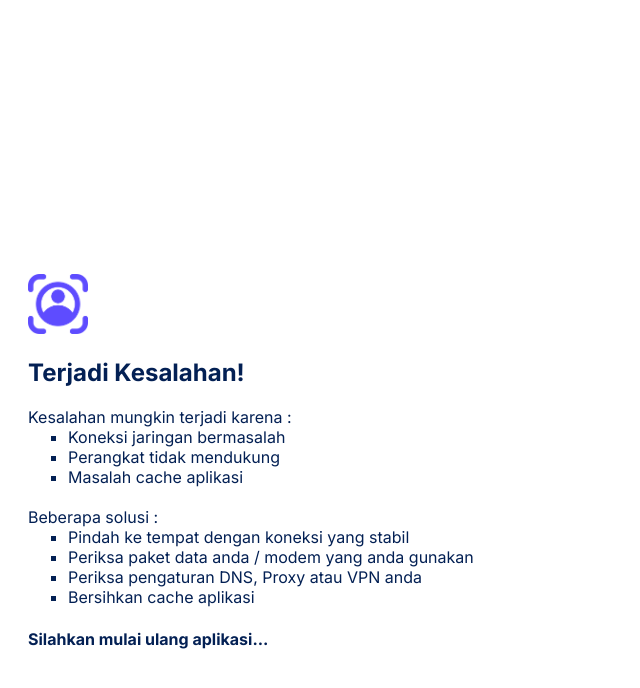
After one commit to dzkrymaulana/gs-activity-attendance, a PHP site: page /appUI/error.html in a window 1280 px wide. The commit adds this page. Shown: the top 688 px of the page, without its empty margins (0-640 px from the left). Run offline with PHP 8.4, Linux system fonts and the light colour scheme.

Commit message:
next editing

```diff
--- /dev/null
+++ b/appUI/error.html
@@ -0,0 +1,84 @@
+<!DOCTYPE html>
+<html lang="en">
+
+<head>
+    <meta charset="UTF-8">
+    <meta name="viewport" content="width=device-width, initial-scale=1.0">
+    <title>Error</title>
+    <link
+        href="https://fonts.googleapis.com/css2?family=Inter:ital,opsz,wght@0,14..32,100..900;1,14..32,100..900&family=Montserrat:ital,wght@0,100..900;1,100..900&display=swap"
+        rel="stylesheet" />
+    <style type="text/css">
+        body {
+            font-family: 'Inter', sans-serif;
+            color: #032054;
+            height: 100vh;
+            position: fixed;
+            top: 0;
+            left: 0;
+            right: 0;
+            bottom: 0;
+            padding: 20px;
+            display: flex;
+            justify-content: center;
+            align-items: start;
+            flex-direction: column;
+        }
+
+        #logo {
+            max-height: 100px;
+            width: auto;
+        }
+
+        #logo img {
+            height: 60px;
+        }
+
+        #error-info {
+            display: block;
+            margin-top: 20px;
+            margin-bottom: 20px;
+            text-align: left;
+
+        }
+
+        #error-info h2 {
+            margin: 0;
+        }
+
+        #error-info ul {
+            margin: 0;
+        }
+
+        #error-info ul li {
+            list-style-type: square;
+        }
+    </style>
+</head>
+
+<body>
+    <div id="logo">
+        <img src="app-icon.png" alt="">
+    </div>
+    <div id="error-info">
+        <h2>Terjadi Kesalahan!</h2>
+        <br>
+        <span>Kesalahan mungkin terjadi karena :</span>
+        <ul>
+            <li>Koneksi jaringan bermasalah</li>
+            <li>Perangkat tidak mendukung</li>
+            <li>Masalah cache aplikasi</li>
+        </ul>
+        <br>
+        <span>Beberapa solusi :</span>
+        <ul>
+            <li>Pindah ke tempat dengan koneksi yang stabil</li>
+            <li>Periksa paket data anda / modem yang anda gunakan</li>
+            <li>Periksa pengaturan DNS, Proxy atau VPN anda</li>
+            <li>Bersihkan cache aplikasi</li>
+        </ul>
+        <h4>Silahkan mulai ulang aplikasi...</h4>
+    </div>
+</body>
+
+</html>
--- a/index.php
+++ b/index.php
@@ -48,7 +48,7 @@
     <header id="page-header" class="fixed-top w-100 bg-primary d-flex justify-content-between align-items-center"
         style="height: 50px;">
         <div class="container d-flex justify-content-start align-items-center gap-2 py-2">
-            <a href="javascript:" id="back-btn" class="text-white me-2 mb-0 lh-0 p-2">
+            <a href="javascript:" id="back-btn" class="text-white me-2 mb-0 lh-0 p-2" onclick="backPage()">
                 <i class="fa fa-arrow-left"></i>
             </a>
             <h3 id="title-text" class="lh-1 mb-0 text-white"></h3>
@@ -95,6 +95,10 @@
             wHeight = window.innerHeight;
             setWrapperSize();
         })
+
+        function backPage() {
+            history.go(-1);
+        }
     </script>
 </body>
 
```
Also changed, not shown: appUI/loader.html (added, +77 -0 lines), landing/index.html (added, +58 -0 lines), landing/style.css (added, +20 -0 lines), appUI/app-icon.png (added), landing/dzkdev.png (added), landing/icon.png (added).
